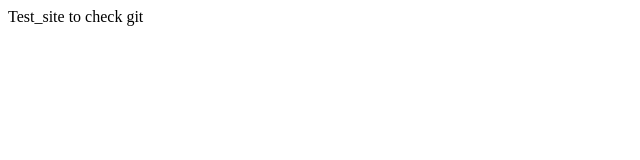
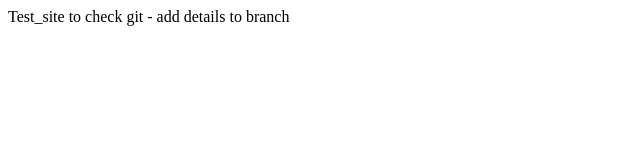
Before and after one commit to dinagar/test_site, a plain HTML site: page index.html in a window 1280 px wide. Shown: the whole page, without its empty margins (0-640 px from the left). Drawn offline with Linux system fonts and the light colour scheme.

Commit message:
changed details for branch

```diff
--- a/index.html
+++ b/index.html
@@ -5,6 +5,6 @@
     <title>Test</title>
   </head>
   <body>
-Test_site to check git
+Test_site to check git - add details to branch
   </body>
 </html>
```
